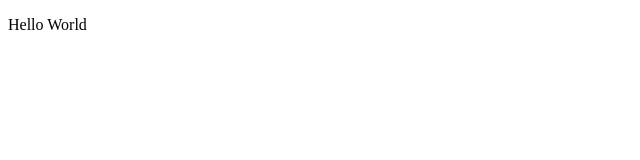
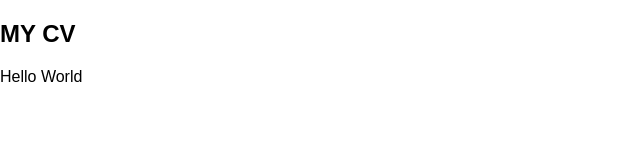
Before and after one commit to catydaty/rsschool-cv, a plain HTML site: page index.html in a window 1280 px wide. Shown: the whole page, without its empty margins (0-640 px from the left). Drawn offline with Linux system fonts and the light colour scheme.

Commit message:
feat: add file style.css

```diff
--- /dev/null
+++ b/css/style.css
@@ -0,0 +1,6 @@
+html, body {
+    font-family: Arial, serif;
+    font-size: 16px;
+    margin: 0;
+    padding: 0;
+}
--- a/index.html
+++ b/index.html
@@ -3,12 +3,14 @@
 <head>
     <meta charset="UTF-8">
     <meta name="viewport" content="width=device-width, initial-scale=1.0">
+    <link rel="stylesheet" href="/css/style.css">
     <title>CV-MELNICHENOK</title>
 </head>
 <body>
     <header></header>
     <main>
         <section>
+            <h1>MY CV</h1>
             <p>Hello World</p>
         </section>
     </main>
```
